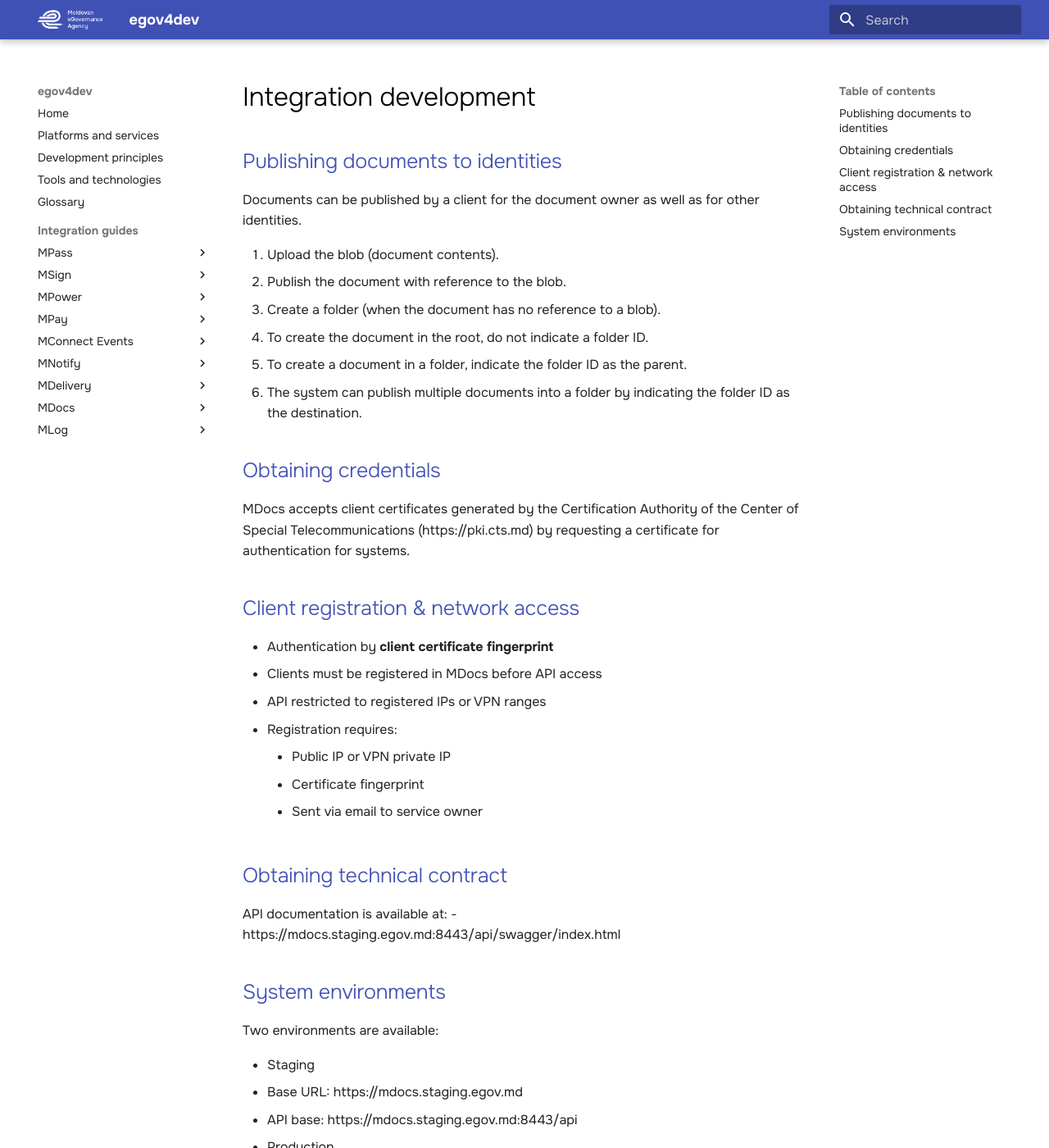
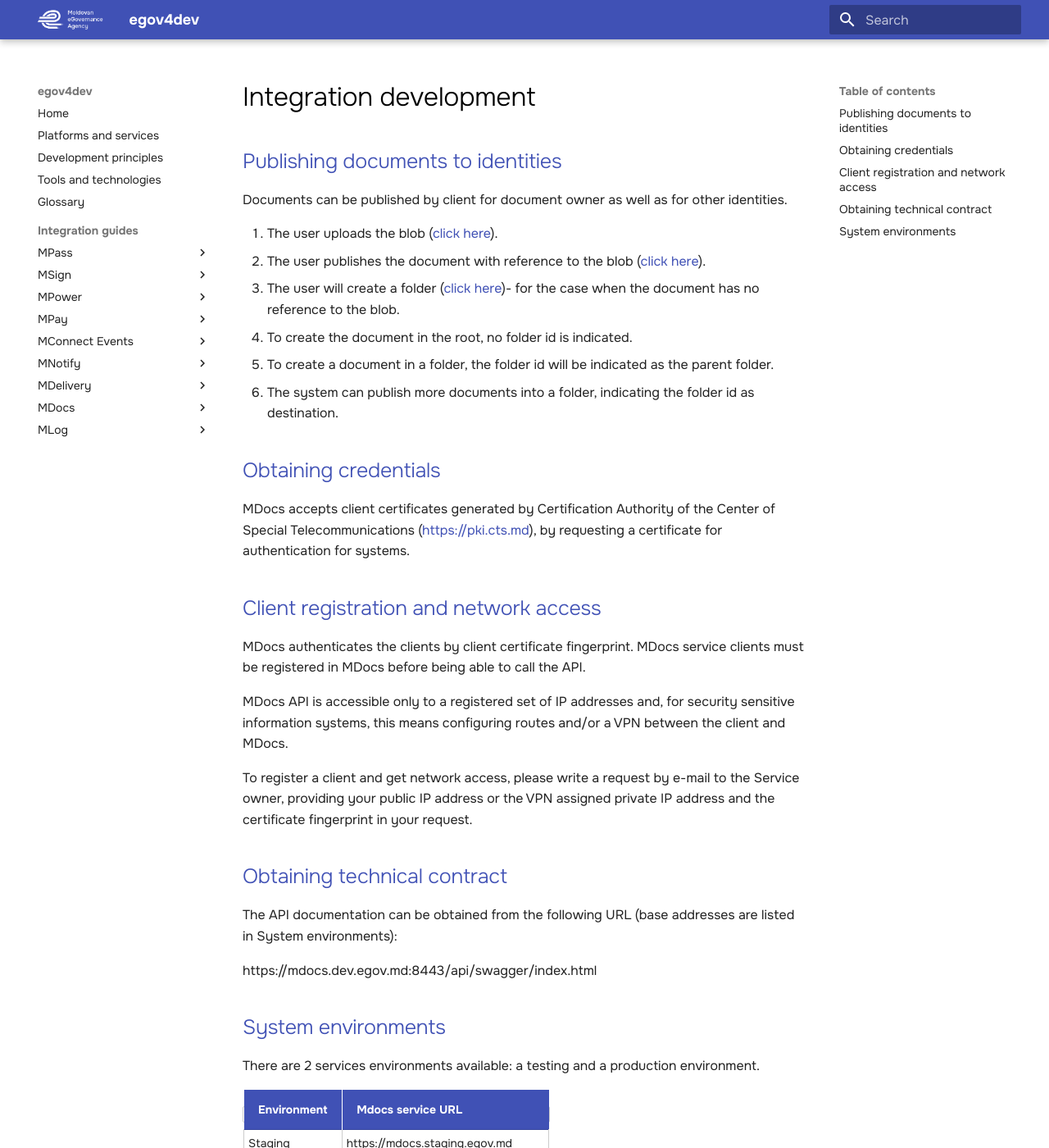
Before and after one commit to egov-moldova/egov4dev, an MkDocs documentation site: the page built from docs/guides/mdocs/integration-development.md, in a window 1280 px wide and 1400 px high. Shown: the whole window at 82% size. Built offline with MkDocs 1.6.1 and Material for MkDocs 9.7.7, drawn with Linux system fonts in a browser that asks for light colours; some of the changed text lies outside the part shown.

Commit message:
Update integration-development.md

```diff
--- a/docs/guides/mdocs/integration-development.md
+++ b/docs/guides/mdocs/integration-development.md
@@ -1,37 +1,37 @@
-# Integration development
+## Publishing documents to identities
 
-## Publishing documents to identities
-Documents can be published by a client for the document owner as well as for other identities.
+Documents can be published by client for document owner as well as for other identities.
 
-1. Upload the blob (document contents).
-2. Publish the document with reference to the blob.
-3. Create a folder (when the document has no reference to a blob).
-4. To create the document in the root, do not indicate a folder ID.
-5. To create a document in a folder, indicate the folder ID as the parent.
-6. The system can publish multiple documents into a folder by indicating the folder ID as the destination.
+1. The user uploads the blob ([click here](#blobs)).
+2. The user publishes the document with reference to the blob ([click here](#documents)).
+3. The user will create a folder ([click here](#documents))- for the case when the document has no reference to the blob.
+4. To create the document in the root, no folder id is indicated.
+5. To create a document in a folder, the folder id will be indicated as the parent folder.
+6. The system can publish more documents into a folder, indicating the folder id as destination.
 
 ## Obtaining credentials
-MDocs accepts client certificates generated by the Certification Authority of the Center of Special Telecommunications (https://pki.cts.md) by requesting a certificate for authentication for systems.
 
-## Client registration & network access
+MDocs accepts client certificates generated by Certification Authority of the Center of Special Telecommunications (<https://pki.cts.md>), by requesting a certificate for authentication for systems.
 
-- Authentication by **client certificate fingerprint**
-- Clients must be registered in MDocs before API access
-- API restricted to registered IPs or VPN ranges
-- Registration requires:
-    - Public IP or VPN private IP
-    - Certificate fingerprint
-    - Sent via email to service owner
+## Client registration and network access
+
+MDocs authenticates the clients by client certificate fingerprint. MDocs service clients must be registered in MDocs before being able to call the API.
+
+MDocs API is accessible only to a registered set of IP addresses and, for security sensitive information systems, this means configuring routes and/or a VPN between the client and MDocs.
+
+To register a client and get network access, please write a request by e-mail to the Service owner, providing your public IP address or the VPN assigned private IP address and the certificate fingerprint in your request.
 
 ## Obtaining technical contract
-API documentation is available at:
-- https://mdocs.staging.egov.md:8443/api/swagger/index.html
+
+The API documentation can be obtained from the following URL (base addresses are listed in System environments):
+
+https://mdocs.dev.egov.md:8443/api/swagger/index.html
 
 ## System environments
-Two environments are available:
 
-- Staging
-  - Base URL: https://mdocs.staging.egov.md
-  - API base: https://mdocs.staging.egov.md:8443/api
-- Production
-  - Base URL: https://mdocs.gov.md/
+There are 2 services environments available: a testing and a production environment.
+
+| **Environment** | **Mdocs service URL** |
+|---|---|
+| Staging | https://mdocs.staging.egov.md<br>https://mdocs.dev.egov.md:8443/api |
+| Production | https://mdocs.gov.md/ |
```
